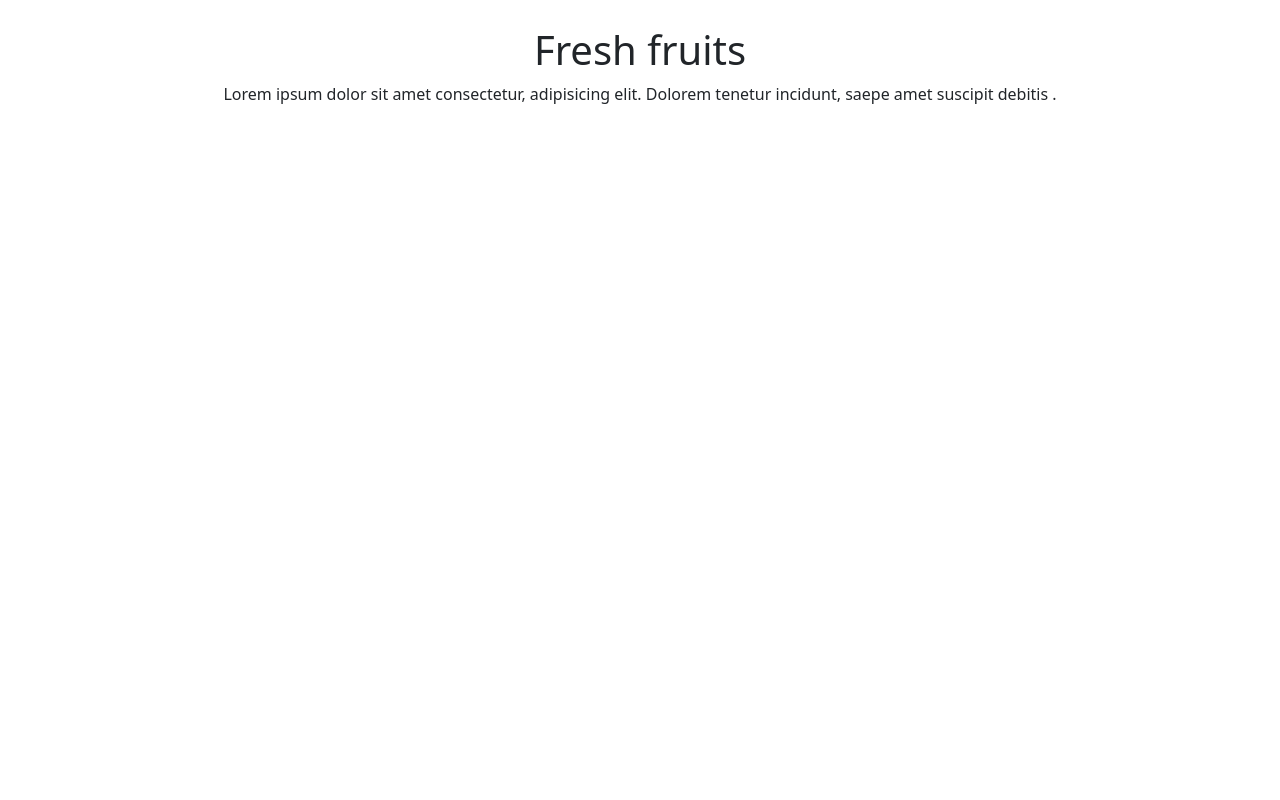
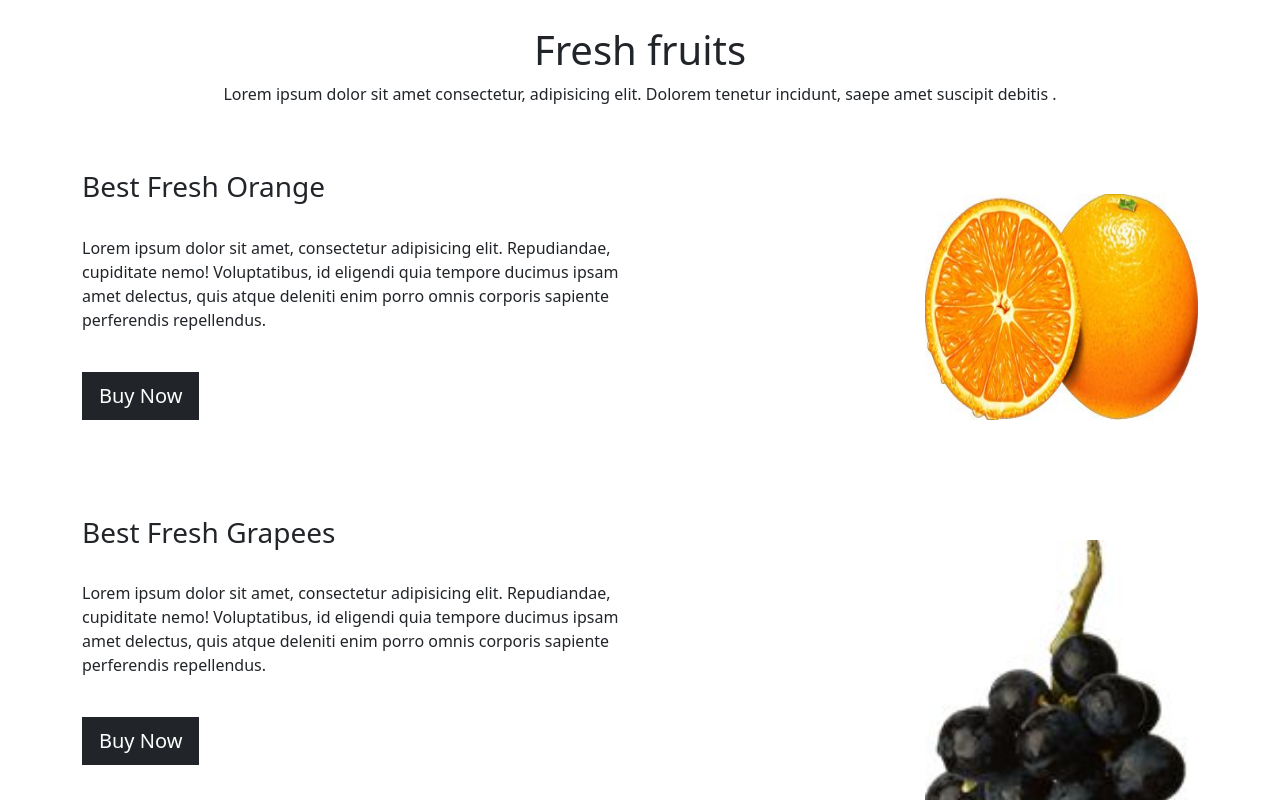
Before and after one commit to Ghullam-Mustafa/React-Assigment-03, a React (Create React App) app: page / in a window 1280 px wide. Shown: the part 1440-2240 px from the top of the page. Before the commit the page ends 1562 px from the top, so only its background shows below. Built offline with nearby package versions, Linux system fonts and the light colour scheme.

Commit message:
section six

```diff
--- /dev/null
+++ b/src/components/sectionSix/SactionSixCard.js
@@ -0,0 +1,23 @@
+import React from 'react'
+
+export default function SectionSixCard(props) {
+  return (
+    <div class="container">
+    <div class="row pb-5">
+      <div class="col-lg-6 col-md-12 col-sm-12 mt-5 ">
+        <h3>Best Fresh {props.title}</h3>
+        <br/>
+        <p>Lorem ipsum dolor sit amet, consectetur adipisicing elit. Repudiandae, cupiditate nemo! Voluptatibus, id
+          eligendi quia tempore ducimus ipsam amet delectus, quis atque deleniti enim porro omnis corporis sapiente
+          perferendis repellendus.</p>
+        <br/>
+        <button class="btn btn-dark btn-lg rounded-0">Buy Now</button>
+      </div>
+      <div
+        class="col-lg-6 col-md-12 col-sm-12 pt-4 col-lg-6 col-md-12 col-sm-12 d-flex alig-items-center justify-content-end ">
+        <img class="img-fluid mt-lg-5 mt-sm-5 w-50" src={props.src} alt=""/>
+      </div>
+    </div>
+  </div>
+  )
+}
--- /dev/null
+++ b/src/components/sectionSix/SectionSix.js
@@ -0,0 +1,16 @@
+import React from 'react'
+import SactionSixCard from './SactionSixCard'
+import img1 from '../../assets/orange.jpeg'
+import img2 from '../../assets/black grapes.jpeg'
+import img3 from '../../assets/green fruit.jpeg'
+
+export default function SectionSix() {
+  return (
+    <div>
+       <SactionSixCard title="Orange" src={img1}/>
+       <SactionSixCard title="Grapees" src={img2}/>
+       <SactionSixCard title="Gauva" src={img3}/>
+    </div>
+
+  );
+}
--- a/src/pages/MainPage.js
+++ b/src/pages/MainPage.js
@@ -7,6 +7,7 @@ import SectionTwo from '../components/sectionTwo/SectionTwo';
 import SectionThree from '../components/sectionThree/SectionThree';
 import SectionFour from '../components/sectionFour/SectionFour';
 import SectionFive from '../components/sectionFive/SectionFive';
+import SectionSix from '../components/sectionSix/SectionSix';
 
 
 export default function MainPage(props) {
@@ -18,6 +19,7 @@ export default function MainPage(props) {
     <SectionThree/>
     <SectionFour/>
     <SectionFive/>
+    <SectionSix/>
     </>
 
   )
```
